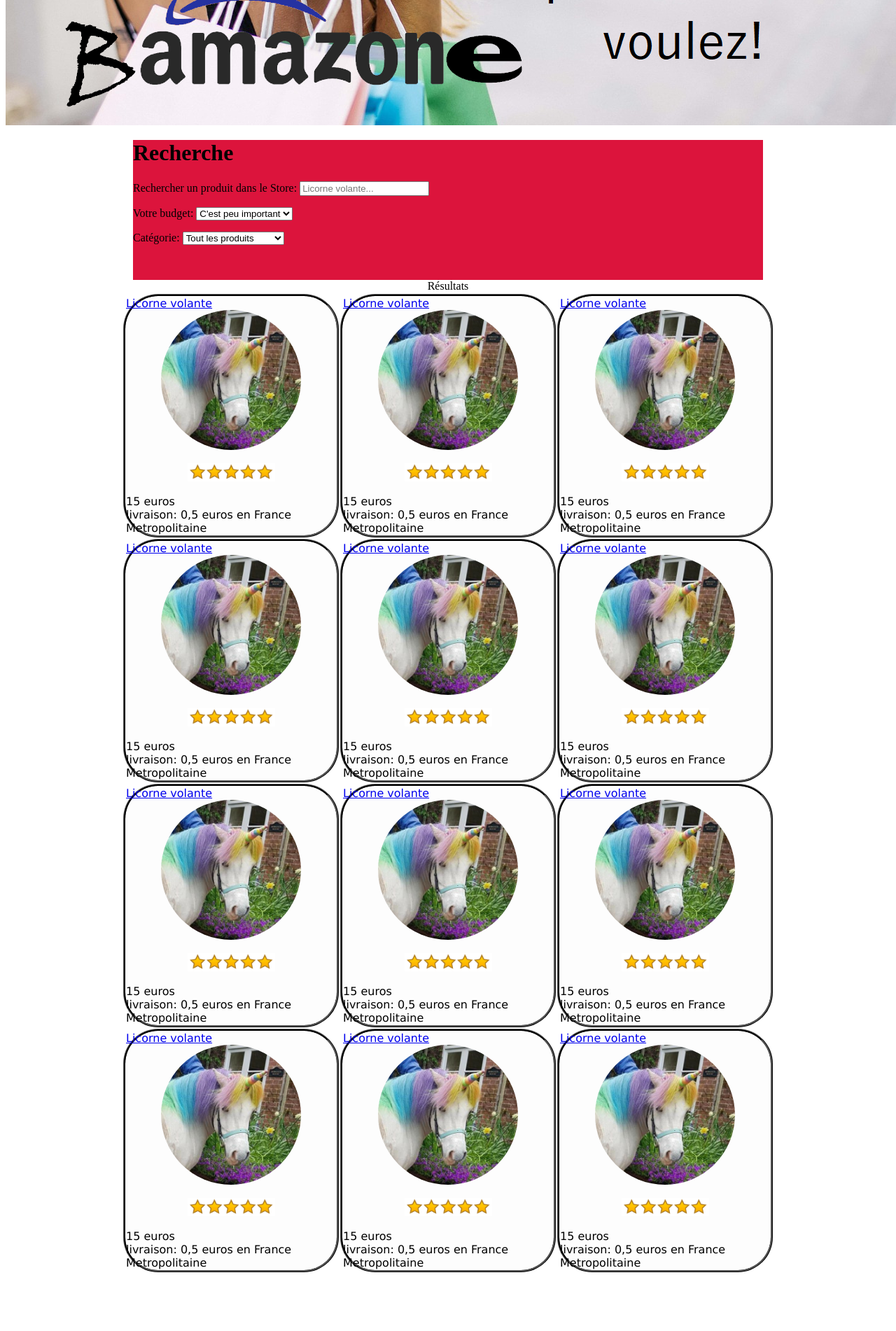
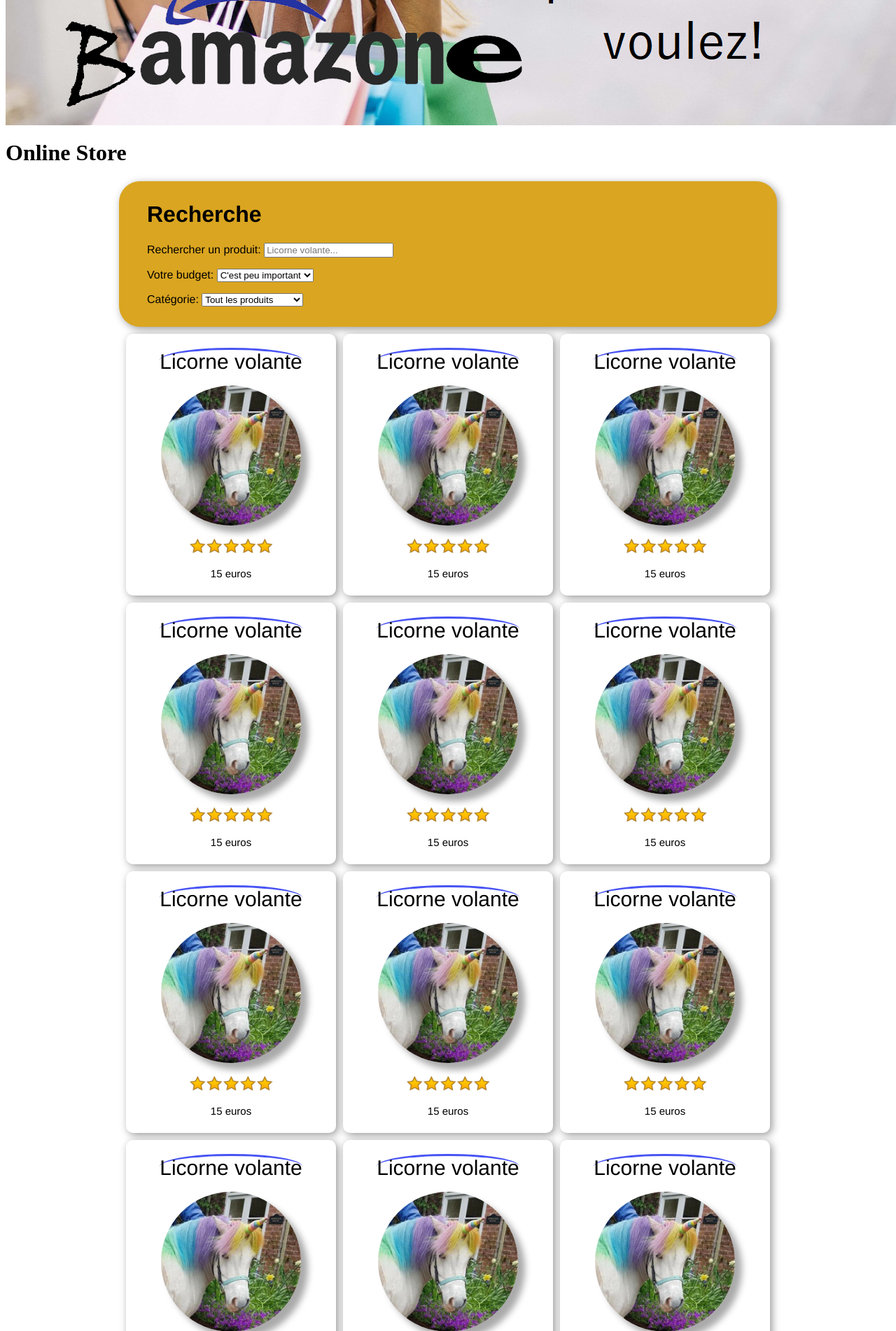
Before and after one commit to Jean-Loup-GREFF/BetterThanAmazone, a PHP site: page /SearchProductList.php in a window 1280 px wide. Shown: the part 329-2231 px from the top of the page at 70% size. Before the commit the page ends 2147 px from the top, so only its background shows below. Run offline with PHP 8.4, Linux system fonts and the light colour scheme.

Commit message:
mise à jour CSS
page terminée html statique

```diff
--- a/SearchProductList.css
+++ b/SearchProductList.css
@@ -1,20 +1,25 @@
 TD{
-    font-family: Verdana, Geneva, Tahoma, sans-serif;
-    color:black;
-    border-radius: 50px;
-    border-style: ridge;
-    border-color: black;
-    background-color:rgb(253, 253, 253);
+
+
+
+    border:none;
+	padding:6px 0 6px 0;
+	border-radius:10px;
+	box-shadow:3px 3px 12px #999;
+	background:#fff;
     height: 300px;
     width: 300px;
-    margin-left: 100px;
-
-
+    text-align: center;
+    font-family:'Franklin Gothic Medium', 'Arial Narrow', Arial, sans-serif;
+    font-size: 15px;
+   color: black;
 
 }
 TABLE{
     margin-left: auto;
     margin-right: auto;
+    border-collapse: separate;
+    border-spacing: 10px 10px;
 }
 #imageminiature{
     border-radius: 100px;
@@ -24,6 +29,8 @@ TABLE{
     margin-left: auto;
     margin-right: auto;
 
+    box-shadow:10px 10px 10px #aaa;
+
 
 }
 #etoiles{
@@ -32,12 +39,29 @@ TABLE{
     margin-right: auto;
 
 }
+#productname{
+    border-top:3px solid #4753f3;
+    border-radius:75%;
+    font-family:'Franklin Gothic Medium', 'Arial Narrow', Arial, sans-serif;
+    font-size: 30px;
+   color: black;
+   text-decoration: unset;
+
+
+
+}
+
 #searchbox{
-    background-color: crimson;
+    background-color:goldenrod;
+    box-shadow:3px 3px 12px #999;
     margin-left: auto;
     margin-right: auto;
     height: 200px;
     width: 900px;
-
-
+    border-radius:30px;
+    text-align: left;
+    padding-left: 40px;
+    padding-top:8px;
+    font-family:'Franklin Gothic Medium', 'Arial Narrow', Arial, sans-serif;
+    color: black;
 }
--- a/SearchProductList.php
+++ b/SearchProductList.php
@@ -4,11 +4,11 @@
 </head>
 <body>
 
-    <p><img src='imageacheter.png' /><br /></p>
+    <p><img src='imageacheter.png' /><br /><h1>Online Store</h1></p>
     <div id='searchbox'>
         <h1>Recherche</h1>
     <form><p>
-    Rechercher un produit dans le Store:
+    Rechercher un produit:
     <input type="text" name="search" class=string placeholder="Licorne volante..."/><br />
 </p></form>
     <form><p>
@@ -43,35 +43,35 @@
 </div>
 
 <TABLE>
-<CAPTION> Résultats </CAPTION>
+<CAPTION> </CAPTION>
 
 <TR>
-    <TD><p><a href='produit.'>Licorne volante</a><br /><img id='imageminiature' src='licorne.png' /><br /><img id='etoiles' src='5etoiles.png' /><br/> 15 euros<br/> livraison: 0,5 euros en France Metropolitaine</p></TD>
+    <TD><p ><br/><a id='productname' href='produit.'>Licorne volante</a><br /><br/><img id='imageminiature' src='licorne.png' /><br /><img id='etoiles' src='5etoiles.png' /><br/> 15 euros<br/><br/> </p></TD>
 
-    <TD><p><a href='produit.'>Licorne volante</a><br /><img id='imageminiature' src='licorne.png' /><br/><img id='etoiles' src='5etoiles.png' /><br/> 15 euros<br/> livraison: 0,5 euros en France Metropolitaine</p></TD>
-    <TD><p><a href='produit.'>Licorne volante</a><br /><img id='imageminiature' src='licorne.png' /><br/><img id='etoiles' src='5etoiles.png' /><br/> 15 euros<br/> livraison: 0,5 euros en France Metropolitaine</p></TD>
+    <TD><p ><br/><a  id='productname' href='produit.'>Licorne volante</a><br /><br/><img id='imageminiature' src='licorne.png' /><br/><img id='etoiles' src='5etoiles.png' /><br/> 15 euros<br/> <br/></p></TD>
+    <TD><p ><br/><a id='productname' href='produit.'>Licorne volante</a><br /><br/><img id='imageminiature' src='licorne.png' /><br/><img id='etoiles' src='5etoiles.png' /><br/> 15 euros<br/><br/> </p></TD>
 </TR>
 <TR>
-    <TD><p><a  href='produit.'>Licorne volante</a><br /><img id='imageminiature' src='licorne.png' /><br/><img id='etoiles' src='5etoiles.png' /><br/> 15 euros<br/> livraison: 0,5 euros en France Metropolitaine</p></TD>
+    <TD><p><br/><a id='productname' href='produit.'>Licorne volante</a><br /><br/><img id='imageminiature' src='licorne.png' /><br/><img id='etoiles' src='5etoiles.png' /><br/> 15 euros<br/> <br/></p></TD>
 
-    <TD><p><a  href='produit.'>Licorne volante</a><br /><img id='imageminiature' src='licorne.png' /><br/><img id='etoiles' src='5etoiles.png' /><br/> 15 euros<br/> livraison: 0,5 euros en France Metropolitaine</p></TD>
-    <TD><p><a  href='produit.'>Licorne volante</a><br /><img id='imageminiature' src='licorne.png' /><br/><img id='etoiles' src='5etoiles.png' /><br/> 15 euros<br/> livraison: 0,5 euros en France Metropolitaine</p></TD>
+    <TD><p><br/><a id='productname' href='produit.'>Licorne volante</a><br /><br/><img id='imageminiature' src='licorne.png' /><br/><img id='etoiles' src='5etoiles.png' /><br/> 15 euros<br/> <br/></p></TD>
+    <TD><p ><br/><a id='productname' href='produit.'>Licorne volante</a><br /><br/><img id='imageminiature' src='licorne.png' /><br/><img id='etoiles' src='5etoiles.png' /><br/> 15 euros<br/><br/> </p></TD>
 </TR>
 <TR>
-    <TD><p><a  href='produit.'>Licorne volante</a><br /><img id='imageminiature' src='licorne.png' /><br/><img id='etoiles' src='5etoiles.png' /><br/> 15 euros<br/> livraison: 0,5 euros en France Metropolitaine</p></TD>
+    <TD><p ><br/><a id='productname' href='produit.'>Licorne volante</a><br /><br/><img id='imageminiature' src='licorne.png' /><br/><img id='etoiles' src='5etoiles.png' /><br/> 15 euros<br/> <br/></p></TD>
 
-    <TD><p><a  href='produit.'>Licorne volante</a><br /><img id='imageminiature' src='licorne.png' /><br/><img id='etoiles' src='5etoiles.png' /><br/> 15 euros<br/> livraison: 0,5 euros en France Metropolitaine</p></TD>
-    <TD><p><a  href='produit.'>Licorne volante</a><br /><img id='imageminiature' src='licorne.png' /><br/><img  id='etoiles' src='5etoiles.png' /><br/> 15 euros<br/> livraison: 0,5 euros en France Metropolitaine</p></TD>
+    <TD><p ><br/><a id='productname' href='produit.'>Licorne volante</a><br /><br/><img id='imageminiature' src='licorne.png' /><br/><img id='etoiles' src='5etoiles.png' /><br/> 15 euros<br/><br/> </p></TD>
+    <TD><p ><br/><a id='productname' href='produit.'>Licorne volante</a><br /><br/><img id='imageminiature' src='licorne.png' /><br/><img  id='etoiles' src='5etoiles.png' /><br/> 15 euros<br/> <br/></p></TD>
 </TR>
 <TR>
-    <TD><p><a  href='produit.'>Licorne volante</a><br /><img id='imageminiature' src='licorne.png' /><br/><img id='etoiles'  src='5etoiles.png' /><br/> 15 euros<br/> livraison: 0,5 euros en France Metropolitaine</p></TD>
+    <TD><p ><br/><a id='productname' href='produit.'>Licorne volante</a><br /><br/><img id='imageminiature' src='licorne.png' /><br/><img id='etoiles'  src='5etoiles.png' /><br/> 15 euros<br/><br/> </p></TD>
 
-    <TD><p><a  href='produit.'>Licorne volante</a><br /><img id='imageminiature' src='licorne.png' /><br/><img id='etoiles' src='5etoiles.png' /><br/> 15 euros<br/> livraison: 0,5 euros en France Metropolitaine</p></TD>
-    <TD><p><a  href='produit.'>Licorne volante</a><br /><img id='imageminiature' src='licorne.png' /><br/> <img id='etoiles' src='5etoiles.png' /><br/>15 euros<br/> livraison: 0,5 euros en France Metropolitaine</p></TD>
+    <TD><p ><br/><a id='productname' href='produit.'>Licorne volante</a><br /><br/><img id='imageminiature' src='licorne.png' /><br/><img id='etoiles' src='5etoiles.png' /><br/> 15 euros<br/> <br/></p></TD>
+    <TD><p ><br/><a id='productname' href='produit.'>Licorne volante</a><br /><br/><img id='imageminiature' src='licorne.png' /><br/> <img id='etoiles' src='5etoiles.png' /><br/>15 euros<br/> <br/></p></TD>
 </TR>
 </TABLE>
 
-
+<p><br/><img src='imagelivraison.png' /></p>
 
 </body>
 
```
Also changed, not shown: imagelivraison.png (added).
